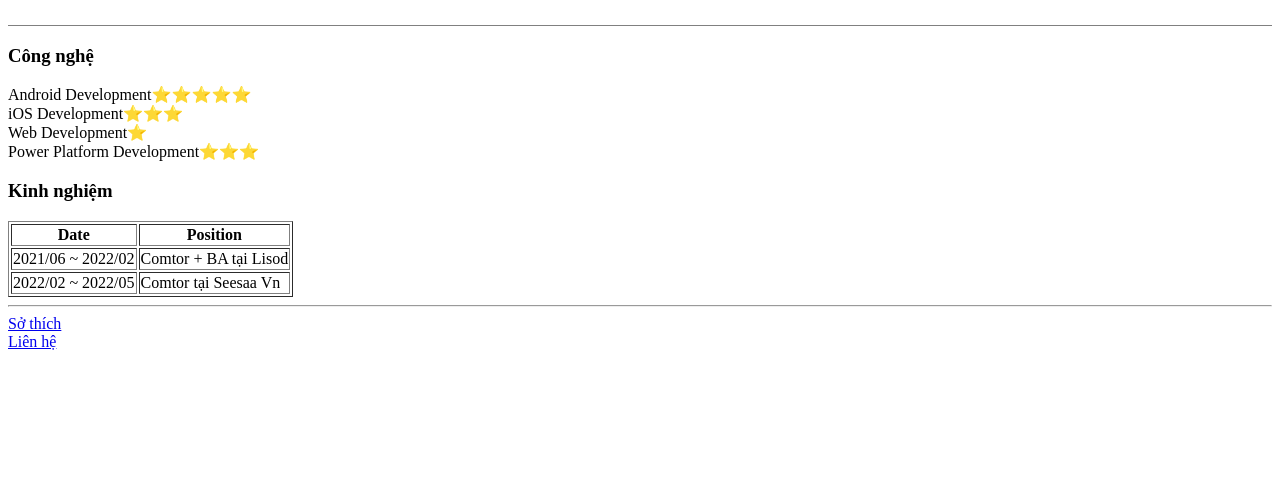
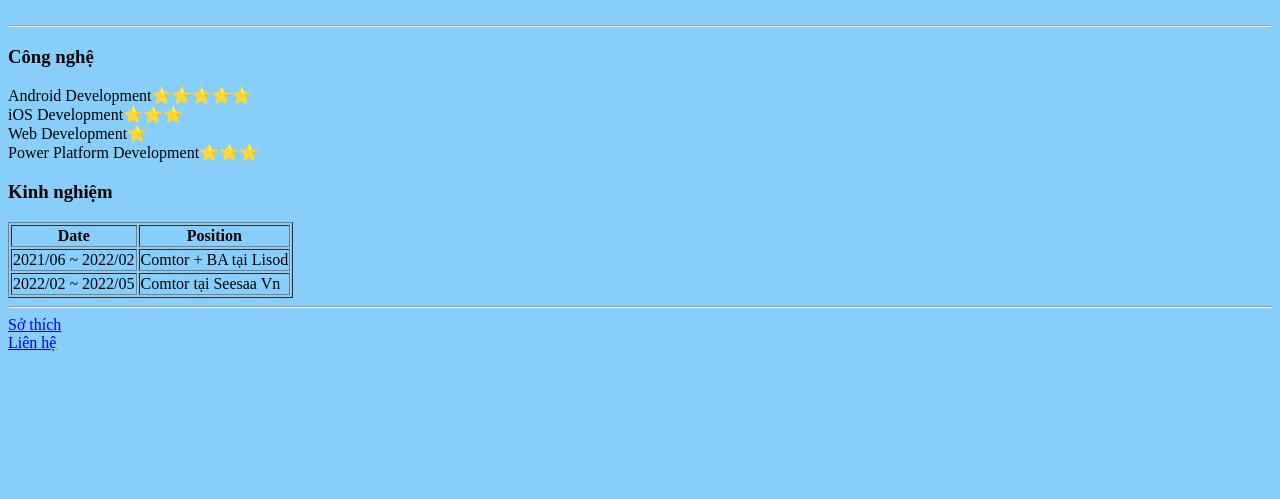
Before and after one commit to HoaiNamx/cv, a plain HTML site: page index.html in a window 1280 px wide. Shown: the part 301-800 px from the top of the page. Drawn offline with Linux system fonts and the light colour scheme.

Commit message:
change CSS stub

```diff
--- a/index.html
+++ b/index.html
@@ -4,6 +4,18 @@
 <head>
     <meta charset="UTF-8">
     <title>Hoài Nam's personal site</title>
+
+    <style>
+        body{
+            background-color:lightskyblue;
+        }
+        hr{
+            size: 3;
+            shape-outside: none;
+            color: grey;
+            background-color: white;
+        }
+    </style>
 </head>
 
 <body>
@@ -30,7 +42,7 @@
             </td>
         </tr>
     </table>
-    <hr size="1" noshade="false" color="grey">
+    <hr>
     <h3>Công nghệ</h3>
     <table>
 
```
